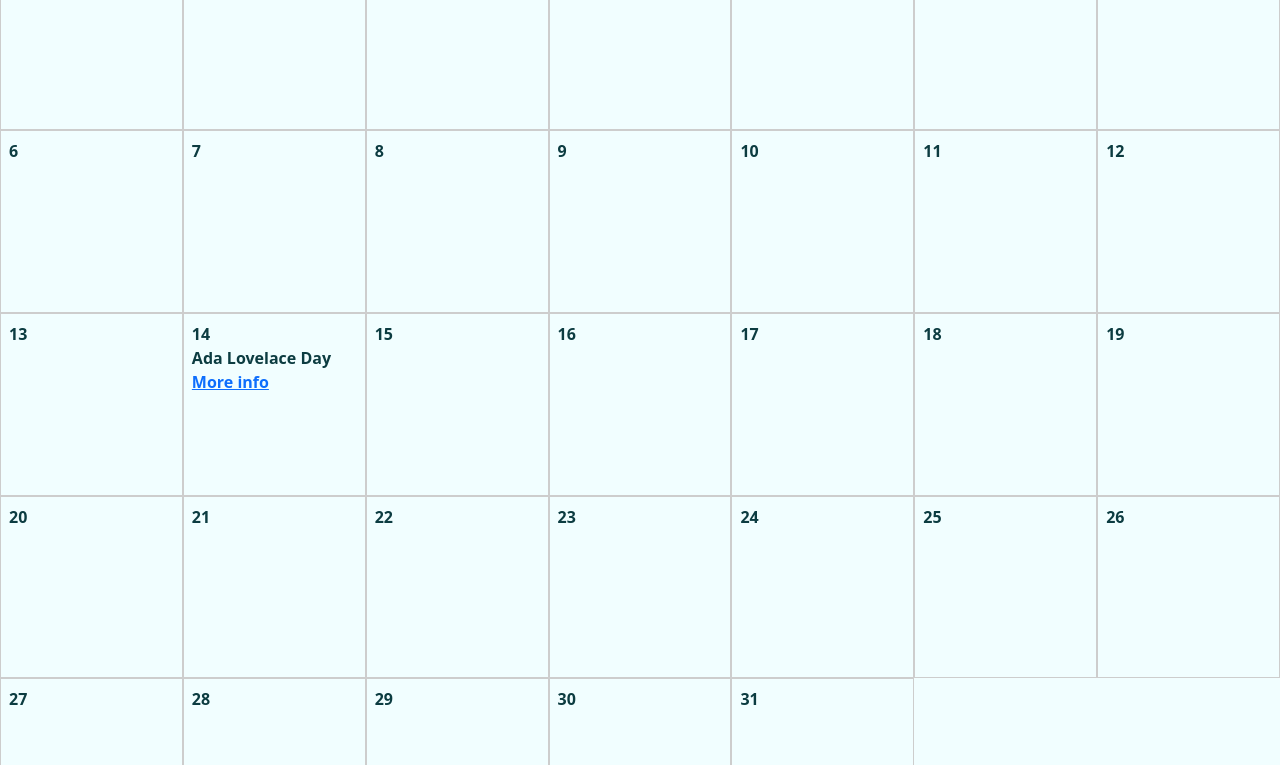
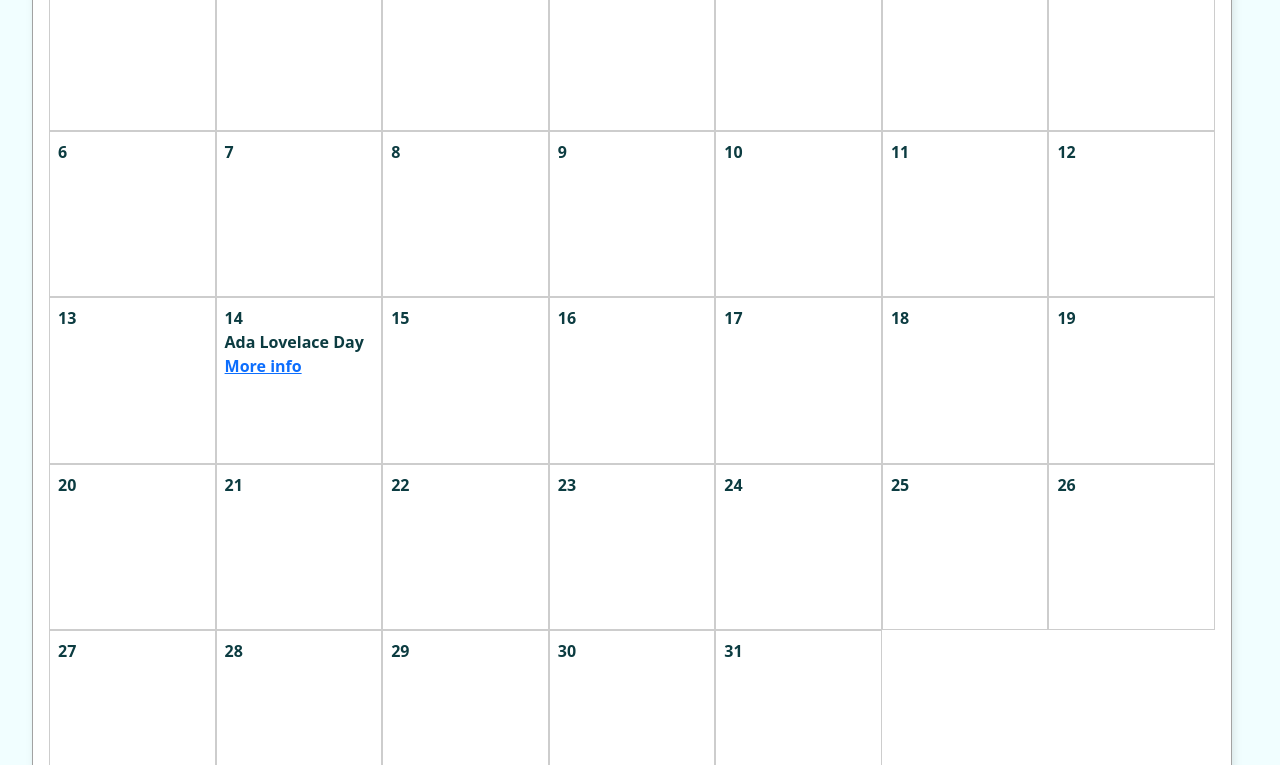
Before and after one commit to katarzynakaz/Piscine-week-2, a plain HTML site: page index.html in a window 1280 px wide. Shown: the part 263-1028 px from the top of the page. Drawn offline with nearby package versions, Linux system fonts and the light colour scheme; no server answers.

Commit message:
small styles fix

```diff
--- a/styles.css
+++ b/styles.css
@@ -9,7 +9,7 @@
 	background-color: rgb(241, 254, 255);
 }
 
-.calendarContainer {
+#calendarContainer {
 	max-width: 1200px;
 	margin: 2rem;
 	padding: 1rem;
```
